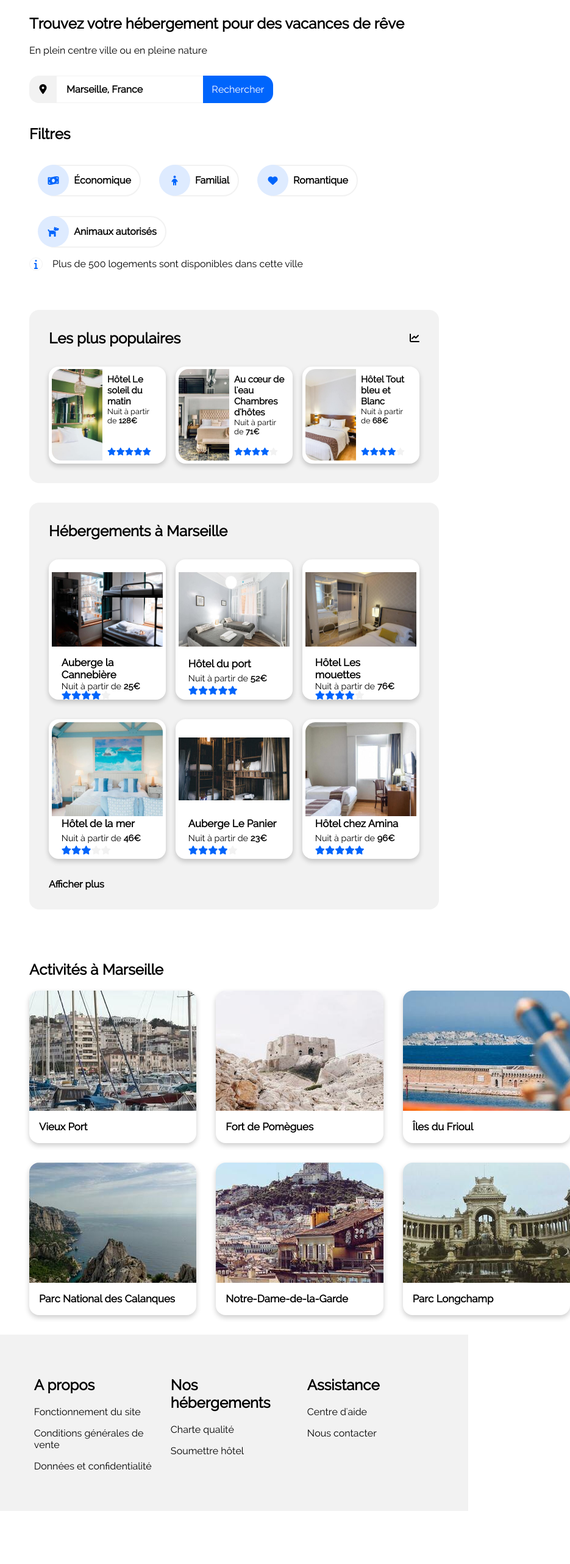
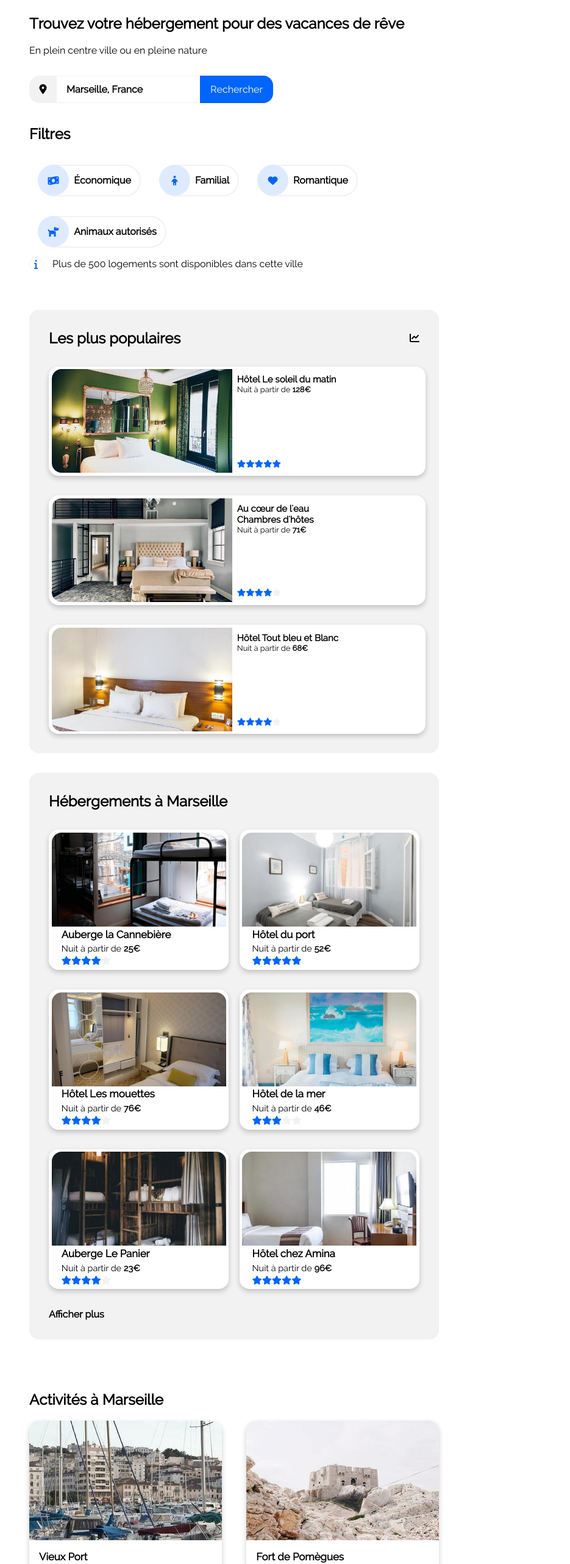
Before and after one commit to Mrkz92/MarekZaorski_2_30032021, a plain HTML site: page index.html in a window 768 px wide. Shown: the part 120-2684 px from the top of the page at 61% size, 935 px wide, since content can reach past the window. Before the commit the page ends 2597 px from the top, so only its background shows below. Drawn offline with Linux system fonts and the light colour scheme.

Commit message:
Tablet Version (600px>width>980px)

```diff
--- a/index.html
+++ b/index.html
@@ -1,8 +1,9 @@
 <!DOCTYPE html>
-<html lang="fr"></html>
+<html lang="fr">
 
-<html>
 <head>
+    <meta name="viewport" content="width=device-width, initial-scale=1">
+    <meta charset="utf-8">
     <title>Reservia</title>
     <link rel="stylesheet" type="text/css" href="styles.css">
     <script src="https://kit.fontawesome.com/0fe66b737d.js" crossorigin="anonymous"></script>
@@ -12,10 +13,10 @@
 
 <!--  HEADER  -->
 <header>
-        <img class="logo" src="images/logo/Reservia.svg"/>
+        <img class="logo" src="images/logo/Reservia.svg" alt="reservia"/>
         <nav>
-            <a class="nav-link" href="#accomodation" active="true">Hébergements</a></li>
-            <a class="nav-link" href="#activity" active="false">Activités</a>
+            <a class="nav-link" href="#accomodation" data-active="true">Hébergements</a>
+            <a class="nav-link" href="#activity" data-active="false">Activités</a>
         </nav>
         <div class="subscribe">
             <a href="#">S'inscrire</a>
@@ -35,7 +36,10 @@
     <form id="search-form" >
         <i class="fas fa-map-marker-alt"></i>
         <input class="search-city" type="search" name="search-city" placeholder="Ville" value="Marseille, France"/>
-        <input class="search-button" type="submit" value="Rechercher">
+        <div class="search-button">
+            <input class="big-search-button" type="submit" value="Rechercher">
+            <i class="small-search-button fas fa-search"></i>
+        </div>
     </form>
 
     <div class="search-filters">
@@ -73,18 +77,18 @@
 
     <!--///  ACCOMODATION SECTION  \\\-->
 <section class="accomodation">
-
-        <!--///--  RELEVANT ARCTICLE  --\\\-->
+    <h2 hidden>accomodation</h2>
+        <!--///-  RELEVANT ARCTICLE  -\\\-->
     <article id="accomodation-relevant">
-        <h1>Hébergements <span>à Marseille</span></h1>
+        <h2>Hébergements <span>à Marseille</span></h2>
             <div id="accomodation-relevant-card">
                 <a href="#" class="relevant-card aubergelacannebière">
                     <div class="relevant-image-box">
-                        <img class="relevant-image" src="images/hebergements/4_small/marcus-loke-WQJvWU_HZFo-unsplash.jpg" alt="">
+                        <img class="relevant-image" src="images/hebergements/4_small/marcus-loke-WQJvWU_HZFo-unsplash.jpg" alt="Auberge la Cannebière">
                     </div>
                     <div class="relevant-info">
                         <h3 class="card-title">Auberge la Cannebière</h3>
-                        <p class="card-price">Nuit à partir de <span class="price">25€</span class="price"></p>
+                        <p class="card-price">Nuit à partir de <span class="price">25€</span></p>
                         <div class="star-rating">
                             <i class="fas fa-star"></i>
                             <i class="fas fa-star"></i>
@@ -97,7 +101,7 @@
 
                 <a href="#" class="relevant-card hotelduport">
                     <div class="relevant-image-box">
-                        <img class="relevant-image" src="images/hebergements/4_small/fred-kleber-gTbaxaVLvsg-unsplash.jpg" alt="">
+                        <img class="relevant-image" src="images/hebergements/4_small/fred-kleber-gTbaxaVLvsg-unsplash.jpg" alt="Hôtel du port">
                     </div>
                     <div class="relevant-info">
                         <h3 class="card-title">Hôtel du port</h3>
@@ -114,7 +118,7 @@
 
                 <a href="#" class="relevant-card hotellesmouettes">
                     <div class="relevant-image-box">
-                        <img class="relevant-image" src="images/hebergements/4_small/reisetopia-B8WIgxA_PFU-unsplash.jpg" alt="">
+                        <img class="relevant-image" src="images/hebergements/4_small/reisetopia-B8WIgxA_PFU-unsplash.jpg" alt="Hôtel Les mouettes">
                     </div>
                     <div class="relevant-info">
                         <h3 class="card-title">Hôtel Les mouettes</h3>
@@ -131,7 +135,7 @@
 
                 <a href="#" class="relevant-card hoteldelamer">
                     <div class="relevant-image-box">
-                        <img class="relevant-image" src="images/hebergements/4_small/annie-spratt-Eg1qcIitAuA-unsplash.jpg" alt="">
+                        <img class="relevant-image" src="images/hebergements/4_small/annie-spratt-Eg1qcIitAuA-unsplash.jpg" alt="Hôtel de la mer">
                     </div>
                     <div class="relevant-info">
                         <h3 class="card-title">Hôtel de la mer</h3>
@@ -148,7 +152,7 @@
 
                 <a href="#" class="relevant-card aubergelepanier">
                     <div class="relevant-image-box">
-                        <img class="relevant-image" src="images/hebergements/4_small/nicate-lee-kT-ZyaiwBe0-unsplash.jpg" alt="">
+                        <img class="relevant-image" src="images/hebergements/4_small/nicate-lee-kT-ZyaiwBe0-unsplash.jpg" alt="Auberge Le Panier">
                     </div>
                     <div class="relevant-info">
                         <h3 class="card-title">Auberge Le Panier</h3>
@@ -165,7 +169,7 @@
 
                 <a href="#" class="relevant-card hotelchezamina">
                     <div class="relevant-image-box">
-                        <img class="relevant-image" src="images/hebergements/4_small/febrian-zakaria-M6S1WvfW68A-unsplash.jpg" alt="">
+                        <img class="relevant-image" src="images/hebergements/4_small/febrian-zakaria-M6S1WvfW68A-unsplash.jpg" alt="Hôtel chez Amina">
                     </div>
                     <div class="relevant-info">
                         <h3 class="card-title">Hôtel chez Amina</h3>
@@ -183,19 +187,19 @@
 
         <div id="plus">Afficher plus</div>
     </article>
-        <!--\\\--  RELEVANT ARCTICLE  --///-->
+        <!--\\\-  RELEVANT ARCTICLE  -///-->
 
-        <!--///--  POPULAR ASIDE  --\\\-->
+        <!--///-  POPULAR ASIDE  -\\\-->
     <aside id="accomodation-pop">
         <div class="popular-h">
-            <h1>Les plus populaires</h1>
+            <h2>Les plus populaires</h2>
             <i class="fas fa-chart-line"></i>
         </div>
         <div id="accomodation-pop-card">
 
             <a href="#" class="popular-card hotellesoleildumatin">
                 <div class="popular-image-box">
-                    <img class="popular-image" src="images/hebergements/4_small/emile-guillemot-Bj_rcSC5XfE-unsplash.jpg" alt="">
+                    <img class="popular-image" src="images/hebergements/4_small/emile-guillemot-Bj_rcSC5XfE-unsplash.jpg" alt="Hôtel Le soleil du matin">
                 </div>
                 <div class="popular-info">
                     <h3 class="card-title">Hôtel Le soleil du matin</h3>
@@ -212,10 +216,10 @@
 
             <a href="#" class="popular-card aucoeurdeleau-chambresdhotes">
                 <div class="popular-image-box">
-                    <img class="popular-image" src="images/hebergements/4_small/aw-creative-VGs8z60yT2c-unsplash.jpg" alt="">
+                    <img class="popular-image" src="images/hebergements/4_small/aw-creative-VGs8z60yT2c-unsplash.jpg" alt="Au cœur de l'eau">
                 </div>
                 <div class="popular-info">
-                    <h3 class="card-title">Au cœur de l'eau</br>Chambres d'hôtes</h3>
+                    <h3 class="card-title">Au cœur de l'eau<br>Chambres d'hôtes</h3>
                     <p class="card-price">Nuit à partir de  <span class="price">71€</span></p>
                     <div class="star-rating">
                         <i class="fas fa-star"></i>
@@ -229,7 +233,7 @@
 
             <a href="#" class="popular-card hoteltoutbleuetblanc">
                 <div class="popular-image-box">
-                    <img class="popular-image" src="images/hebergements/4_small/febrian-zakaria-sjvU0THccQA-unsplash.jpg" alt="">
+                    <img class="popular-image" src="images/hebergements/4_small/febrian-zakaria-sjvU0THccQA-unsplash.jpg" alt="Hôtel Tout bleu et Blanc">
                 </div>
                 <div class="popular-info">
                     <h3 class="card-title">Hôtel Tout bleu et Blanc</h3>
@@ -245,13 +249,13 @@
             </a>
         </div>
     </aside>
-        <!--\\\--  POPULAR ASIDE  --///-->
+        <!--\\\-  POPULAR ASIDE  -///-->
 </section>
     <!--\\\  ACCOMODATION SECTION  ///-->
 
     <!--///  ACTIVITY SECTION  \\\-->
 <section id="activity">
-    <h1 class="activity-title">Activités <span>à Marseille</span></h1>
+    <h2 class="activity-title">Activités <span>à Marseille</span></h2>
         <div class="activity">
             <div id="activity-card">
 
--- a/styles.css
+++ b/styles.css
@@ -26,7 +26,7 @@ a {
     text-decoration: none;
 }
 
-/*--------------------- Sur les écrans, quand la largeur de la fenêtre fait au minimum 1440px ---------------------*/
+/*--------------------- DESKTOP width>1440px ---------------------*/
 @media screen and (min-width: 1440px) {
 
 /*--  HEADER  --*/
@@ -60,7 +60,7 @@ nav {
     align-items: center;
 }
 
-.nav-link[active="true"] {
+.nav-link[data-active="true"] {
     margin-bottom: 4px;
     color: #0065FC;
     border-top: solid 4px #0065FC;
@@ -126,10 +126,11 @@ main {
     border-bottom: solid 1px #F2F2F2;
 }
 
-.search-button {
+.big-search-button {
     font-size: 1rem;
     min-width: 45px;
     width: 120px;
+    height: 100%;
     border-top-right-radius: 1rem;
     border-bottom-right-radius: 1rem;
     display: flex;
@@ -138,6 +139,10 @@ main {
     border: none;
     color: white;
     background-color: #0065FC
+}
+
+.small-search-button {
+    visibility: hidden;
 }
 
 .search-filters {
@@ -246,7 +251,7 @@ main {
     align-content: space-between;
 }
 
-.accomodation h1, .accomodation h3, .accomodation p {
+.accomodation h2, .accomodation h3, .accomodation p {
     margin: 0;
 }
 
@@ -555,7 +560,7 @@ main {
 }
 
 
-/*--------------------- Sur les écrans, quand la largeur de la fenêtre fait entre 980 px et 1440px ---------------------*/
+/*--------------------- LAPTOP/TABLET 980px>width>1440px ---------------------*/
 @media screen and (min-width: 980px) and (max-width: 1439px) {
 
     /*--  HEADER  --*/
@@ -589,7 +594,7 @@ main {
         align-items: center;
     }
 
-    .nav-link[active="true"] {
+    .nav-link[data-active="true"] {
         margin-bottom: 4px;
         color: #0065FC;
         border-top: solid 4px #0065FC;
@@ -654,10 +659,11 @@ main {
         border-bottom: solid 1px #F2F2F2;
     }
 
-    .search-button {
+    .big-search-button {
         font-size: 1rem;
         min-width: 45px;
         width: 120px;
+        height: 100%;
         border-top-right-radius: 1rem;
         border-bottom-right-radius: 1rem;
         display: flex;
@@ -665,6 +671,10 @@ main {
         border: none;
         color: white;
         background-color: #0065FC
+    }
+
+    .small-search-button {
+        visibility: hidden;
     }
 
     .search-filters {
@@ -772,7 +782,7 @@ main {
         align-content: space-between;
     }
 
-    .accomodation h1, .accomodation h3, .accomodation p {
+    .accomodation h2, .accomodation h3, .accomodation p {
         margin: 0;
     }
 
@@ -1061,8 +1071,8 @@ main {
 }
 
 
-    /*--------------------- Sur les écrans, quand la largeur de la fenêtre fait au minimum 1440px ---------------------*/
-@media screen and (min-width: 600px) and (max-width: 980px) {
+    /*--------------------- TABLET 600px>width>980px ---------------------*/
+@media screen and (min-width: 600px) and (max-width: 979px) {
 
     /*--  HEADER  --*/
 
@@ -1095,7 +1105,7 @@ main {
         align-items: center;
     }
 
-    .nav-link[active="true"] {
+    .nav-link[data-active="true"] {
         margin-bottom: 4px;
         color: #0065FC;
         border-top: solid 4px #0065FC;
@@ -1155,10 +1165,11 @@ main {
         border-bottom: solid 1px #F2F2F2;
     }
 
-    .search-button {
+    .big-search-button {
         font-size: 1rem;
         min-width: 45px;
         width: 120px;
+        height: 100%;
         border-top-right-radius: 1rem;
         border-bottom-right-radius: 1rem;
         display: flex;
@@ -1166,6 +1177,10 @@ main {
         border: none;
         color: white;
         background-color: #0065FC
+    }
+
+    .small-search-button {
+        visibility: hidden;
     }
 
     .search-filters {
@@ -1272,7 +1287,7 @@ main {
         align-content: space-between;
     }
 
-    .accomodation h1, .accomodation h3, .accomodation p {
+    .accomodation h2, .accomodation h3, .accomodation p {
         margin: 0;
     }
 
@@ -1304,7 +1319,7 @@ main {
     }
 
     .relevant-card {
-        width: 30%;
+        width: 47%;
         height: 220px;
         border-radius: 1rem;
         padding: 0.3rem;
@@ -1314,7 +1329,7 @@ main {
     }
 
     .relevant-card:hover {
-        width: 30%;
+        width: 47%;
         height: 220px;
         border-radius: 1rem;
         padding: 0.3rem;
@@ -1382,14 +1397,14 @@ main {
 
     #accomodation-pop-card {
         display: flex;
-        flex-direction: row;
+        flex-direction: column;
         justify-content: space-between;
         align-content: space-between;
     }
 
     .popular-card {
-        width: 30%;
-        height: 150px;
+        width: 100%;
+        height: 170px;
         border-radius: 1rem;
         padding: 0.3rem;
         margin-top: 2rem;
@@ -1400,8 +1415,8 @@ main {
     }
 
     .popular-card:hover {
-        width: 30%;
-        height: 150px;
+        width: 100%;
+        height: 170px;
         border-radius: 1rem;
         padding: 0.3rem;
         margin-top: 2rem;
@@ -1454,15 +1469,14 @@ main {
     #activity {
         padding: 2rem 0;
         width: 100%;
-        min-width: 885px;
     }
 
     #activity-card {
         display: grid;
-        grid-template-columns: 31% 31% 31%;
+        grid-template-columns: 47% 47%;
         column-gap: 2rem;
         justify-content: space-between;
-        grid-template-rows: 250px 250px;
+        grid-template-rows: 250px 250px 250px;
         row-gap: 2rem;
     }
 
@@ -1518,23 +1532,23 @@ main {
     }
 
     .activity-card3 {
-        grid-row: 1;
-        grid-column: 3;
+        grid-row: 2;
+        grid-column: 1;
     }
 
     .activity-card4 {
         grid-row: 2;
+        grid-column: 2;
+    }
+
+    .activity-card5 {
+        grid-row: 3;
         grid-column: 1;
     }
 
-    .activity-card5 {
-        grid-row: 2;
+    .activity-card6 {
+        grid-row: 3;
         grid-column: 2;
-    }
-
-    .activity-card6 {
-        grid-row: 2;
-        grid-column: 3;
     }
 
 
@@ -1543,14 +1557,13 @@ main {
     .footer {
         padding: 3rem;
         display: flex;
-        justify-content: space-around;
         flex-flow: row wrap;
         background-color: #F2F2F2;
     }
 
 
     .footer div {
-        width: 31%;
+        margin-right: 4rem;
         display: flex;
         flex-direction: column;
         align-content: center;
```
